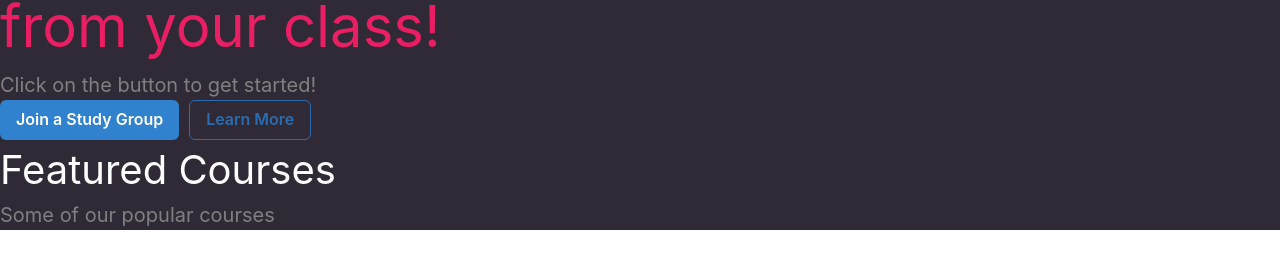
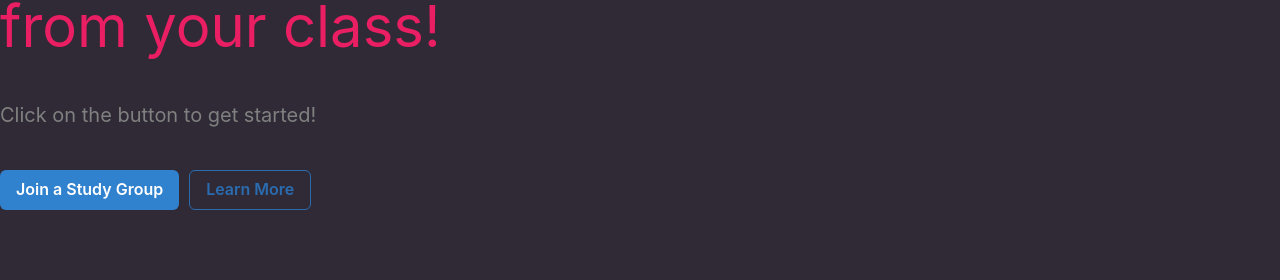
Before and after one commit to SidUMass/StudyBuddy, a React (Create React App) app in the folder client/: page / in a window 1280 px wide. Shown: the part 361-641 px from the top of the page. Built offline with nearby package versions, Linux system fonts and the light colour scheme.

Commit message:
Update Body.js

```diff
--- a/client/src/components/Body.js
+++ b/client/src/components/Body.js
@@ -2,18 +2,18 @@ import React from 'react';
 
 import { Button } from "@chakra-ui/react";
 import { Text } from "@chakra-ui/react";
-
-
-
+import { Input } from '@chakra-ui/react'
+import { Box } from '@chakra-ui/react'
+import { Flex } from '@chakra-ui/react'
 
 function Body() {
   return (
     <body className="App-Body">
         {/* Logo and Name */}
-        <Text fontSize ='58px' color='#e91e63'>
+        <Text fontSize ='58px' color='#e91e63'marginBottom="30px">
             Connect with<br /> other students <br />from your class!
         </Text>
-        <Text fontSize ='20px' color='grey'>
+        <Text fontSize ='20px' color='grey'marginBottom="40px">
             Click on the button to get started!
         </Text>
 
@@ -22,12 +22,47 @@ function Body() {
         <Button colorScheme="blue">Join a Study Group</Button>
         <Button colorScheme="blue"variant="outline">Learn More</Button>
         </div>
-        <Text fontSize ='40px' color='white'>
+        {/* Featured courses */}
+
+        <div className="App-Body-Featured">
+        <Text fontSize ='40px' color='white'marginBottom="10px" marginTop="400px">
             Featured Courses
         </Text>
-        <Text fontSize ='20px' color='grey'>
+
+        <Text fontSize ='20px' color='grey'marginBottom="10px">
             Some of our popular courses
         </Text>
+
+
+        <Text fontSize ='40px' color='white'marginBottom="10px" marginTop="400px">
+            Each and every Student is important!
+        </Text>
+
+        <Text fontSize ='20px' color='grey'marginBottom="10px">
+            Check out our Reviews below
+        </Text>
+
+
+        <Text fontSize ='40px' color='white'marginBottom="10px" marginTop="400px"textAllign="center"marginLeft="300px">
+            JOIN US!
+        </Text>
+
+        <Text fontSize ='16px' color='grey'marginBottom="100px"textAllign="center">
+            Want to join our platform? By entering your email address below, you'll gain
+            access to an exclusive<br /> opportunity to manage and showcase your college courses.
+            Take advantage of our platform's powerful<br /> features to organize, promote, and share
+            your educational journey with the world. <br />We can't wait to see what you bring to the table!
+        </Text>
+
+        <Box width="70%"pb="200px">
+        <Flex align="center">
+        <Input placeholder="Enter your Email Here" size="lg" style={{ background: 'white' }} />
+        <Button colorScheme="red"size="lg">Submit</Button>
+        </Flex>
+        </Box>
+
+        </div>
+
 
     </body>
   );
```
